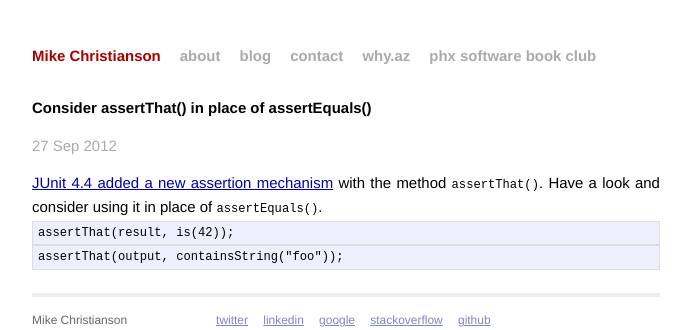
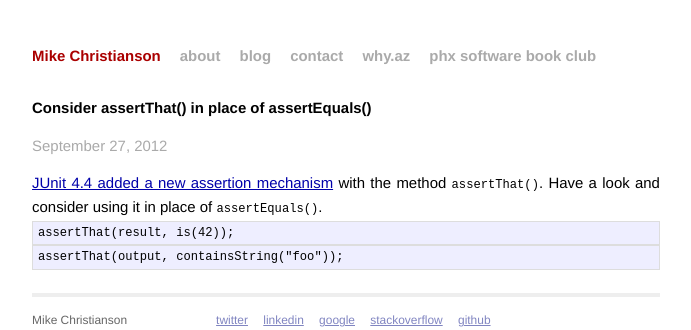
Before and after one commit to MikeChristianson/MikeChristianson.github.io, a Jekyll site: the page built from _posts/2012-09-27-consider-assertthat-in-place-of-assertequals.html, in a window 1280 px wide. Shown: the top 330 px of the page, without its empty margins (294-985 px from the left). Built offline with Jekyll 4.4.1, drawn with Linux system fonts in a browser that asks for light colours.

Commit message:
better date format

```diff
--- a/_layouts/post.html
+++ b/_layouts/post.html
@@ -2,7 +2,7 @@
 layout: default
 ---
 <h2>{{ page.title }}</h2>
-<p class="meta">{{ page.date | date_to_string }}</p>
+<p class="meta">{{ page.date | date: '%B %d, %Y' }}</p>
 
 <div class="post">
 {{ content }}
```
